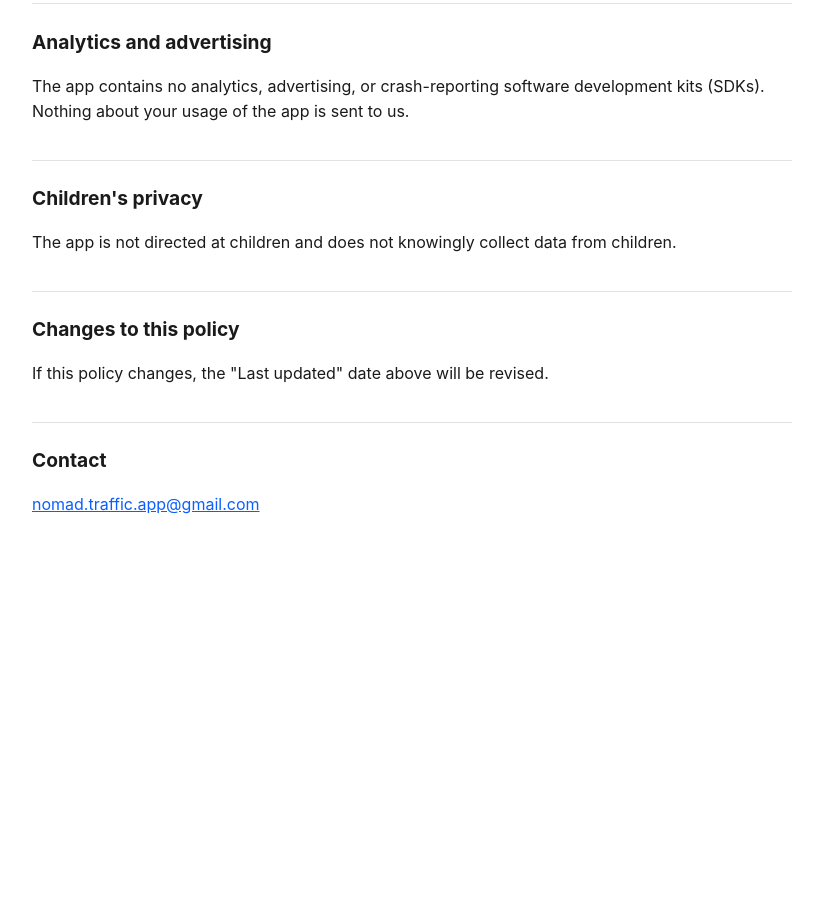
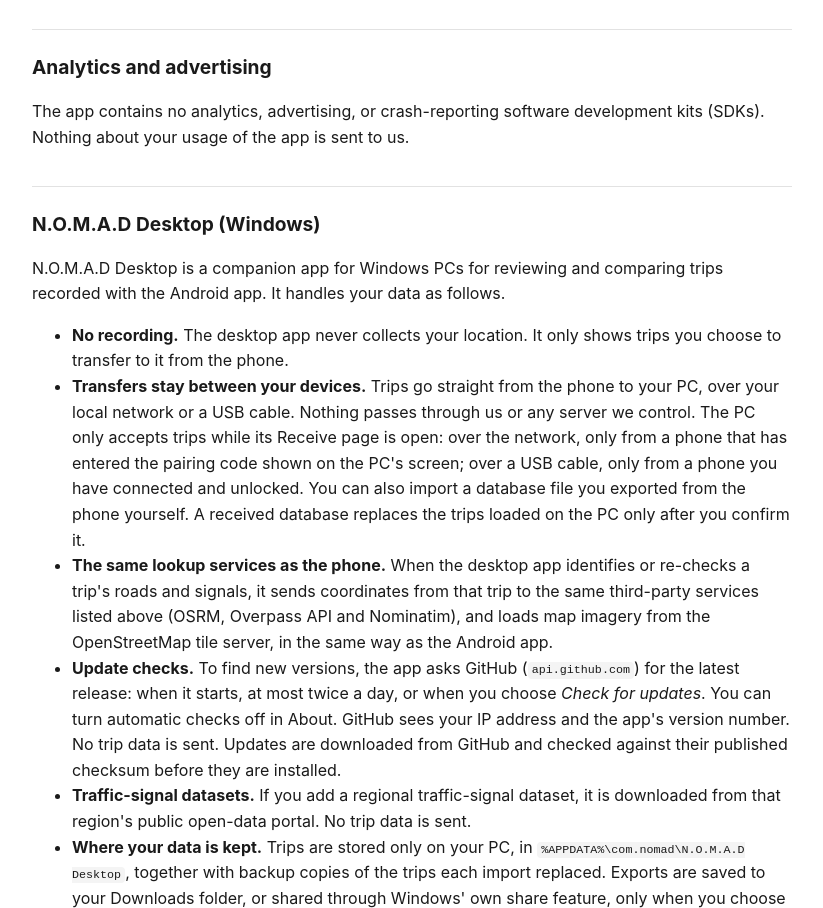
Before and after one commit to nomadtrafficapp-ship-it/nomad-privacy-policy, a plain HTML site: page index.html in a window 1280 px wide. Shown: the part 1892-2800 px from the top of the page, without its empty margins (228-1051 px from the left). Before the commit the page ends 2489 px from the top, so only its background shows below. Drawn offline with Linux system fonts and the light colour scheme.

Commit message:
Add a section for N.O.M.A.D Desktop (Windows) (2026-10-12)

```diff
--- a/index.html
+++ b/index.html
@@ -46,9 +46,9 @@
 <body>
 
 <h1>N.O.M.A.D Privacy Policy</h1>
-<p class="updated">Last updated: 2026-09-10</p>
+<p class="updated">Last updated: 2026-10-12</p>
 
-<p>This policy describes how N.O.M.A.D ("the app") handles your data.</p>
+<p>This policy describes how N.O.M.A.D ("the app") handles your data. The sections below describe the Android app; the companion Windows app, N.O.M.A.D Desktop, is covered in <a href="#desktop">its own section</a>.</p>
 
 <h2>What the app collects</h2>
 <p>While you have a trip running, the app records:</p>
@@ -85,6 +85,18 @@
 <h2>Analytics and advertising</h2>
 <p>The app contains no analytics, advertising, or crash-reporting software development kits (SDKs). Nothing about your usage of the app is sent to us.</p>
 
+<h2 id="desktop">N.O.M.A.D Desktop (Windows)</h2>
+<p>N.O.M.A.D Desktop is a companion app for Windows PCs for reviewing and comparing trips recorded with the Android app. It handles your data as follows.</p>
+<ul>
+  <li><strong>No recording.</strong> The desktop app never collects your location. It only shows trips you choose to transfer to it from the phone.</li>
+  <li><strong>Transfers stay between your devices.</strong> Trips go straight from the phone to your PC, over your local network or a USB cable. Nothing passes through us or any server we control. The PC only accepts trips while its Receive page is open: over the network, only from a phone that has entered the pairing code shown on the PC's screen; over a USB cable, only from a phone you have connected and unlocked. You can also import a database file you exported from the phone yourself. A received database replaces the trips loaded on the PC only after you confirm it.</li>
+  <li><strong>The same lookup services as the phone.</strong> When the desktop app identifies or re-checks a trip's roads and signals, it sends coordinates from that trip to the same third-party services listed above (OSRM, Overpass API and Nominatim), and loads map imagery from the OpenStreetMap tile server, in the same way as the Android app.</li>
+  <li><strong>Update checks.</strong> To find new versions, the app asks GitHub (<code>api.github.com</code>) for the latest release: when it starts, at most twice a day, or when you choose <em>Check for updates</em>. You can turn automatic checks off in About. GitHub sees your IP address and the app's version number. No trip data is sent. Updates are downloaded from GitHub and checked against their published checksum before they are installed.</li>
+  <li><strong>Traffic-signal datasets.</strong> If you add a regional traffic-signal dataset, it is downloaded from that region's public open-data portal. No trip data is sent.</li>
+  <li><strong>Where your data is kept.</strong> Trips are stored only on your PC, in <code>%APPDATA%\com.nomad\N.O.M.A.D Desktop</code>, together with backup copies of the trips each import replaced. Exports are saved to your Downloads folder, or shared through Windows' own share feature, only when you choose to. You can delete trips in the app. Uninstalling the app leaves your trips in that folder; delete the folder to remove them.</li>
+  <li><strong>No analytics.</strong> As with the Android app, the desktop app contains no analytics, advertising, or crash-reporting SDKs, and nothing about your use of it is sent to us.</li>
+</ul>
+
 <h2>Children's privacy</h2>
 <p>The app is not directed at children and does not knowingly collect data from children.</p>
 
```
